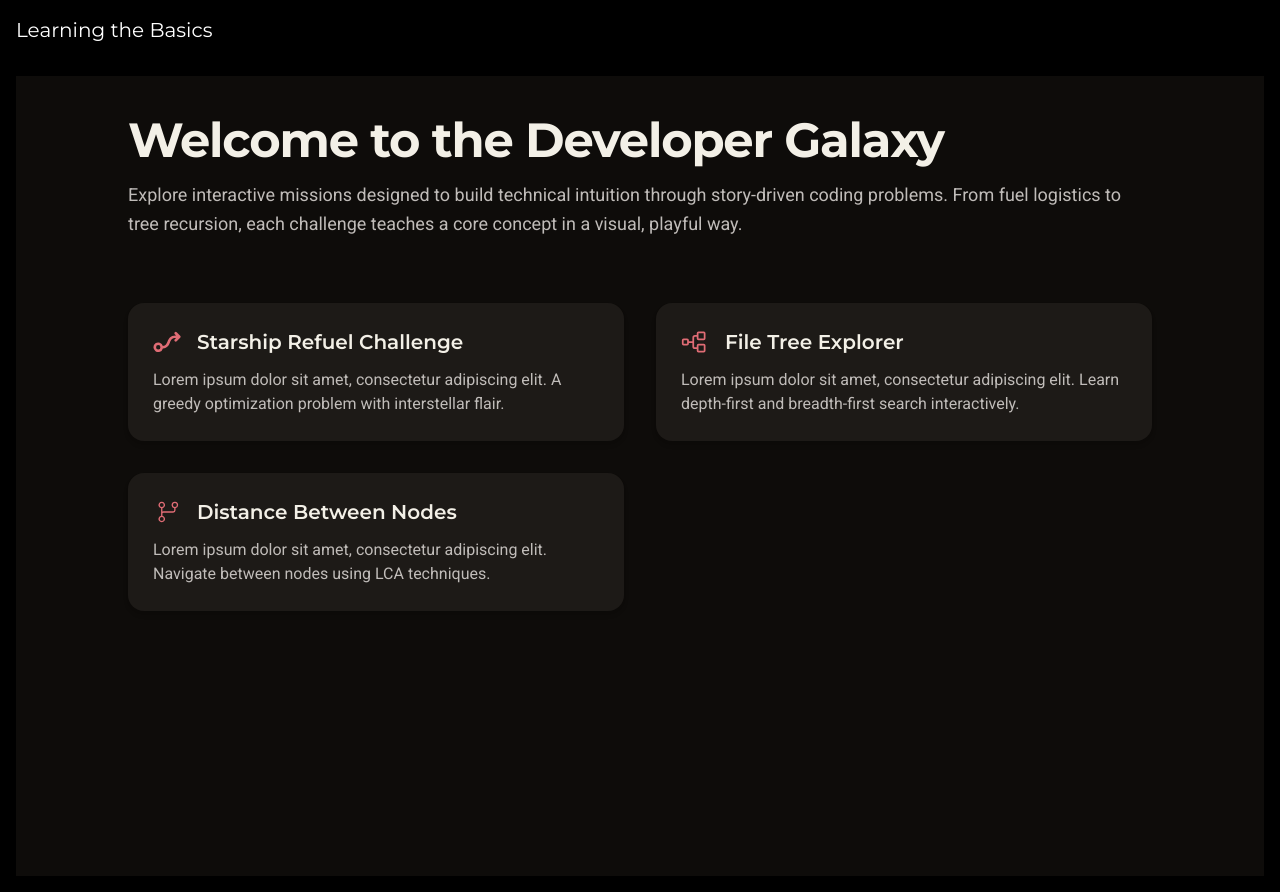
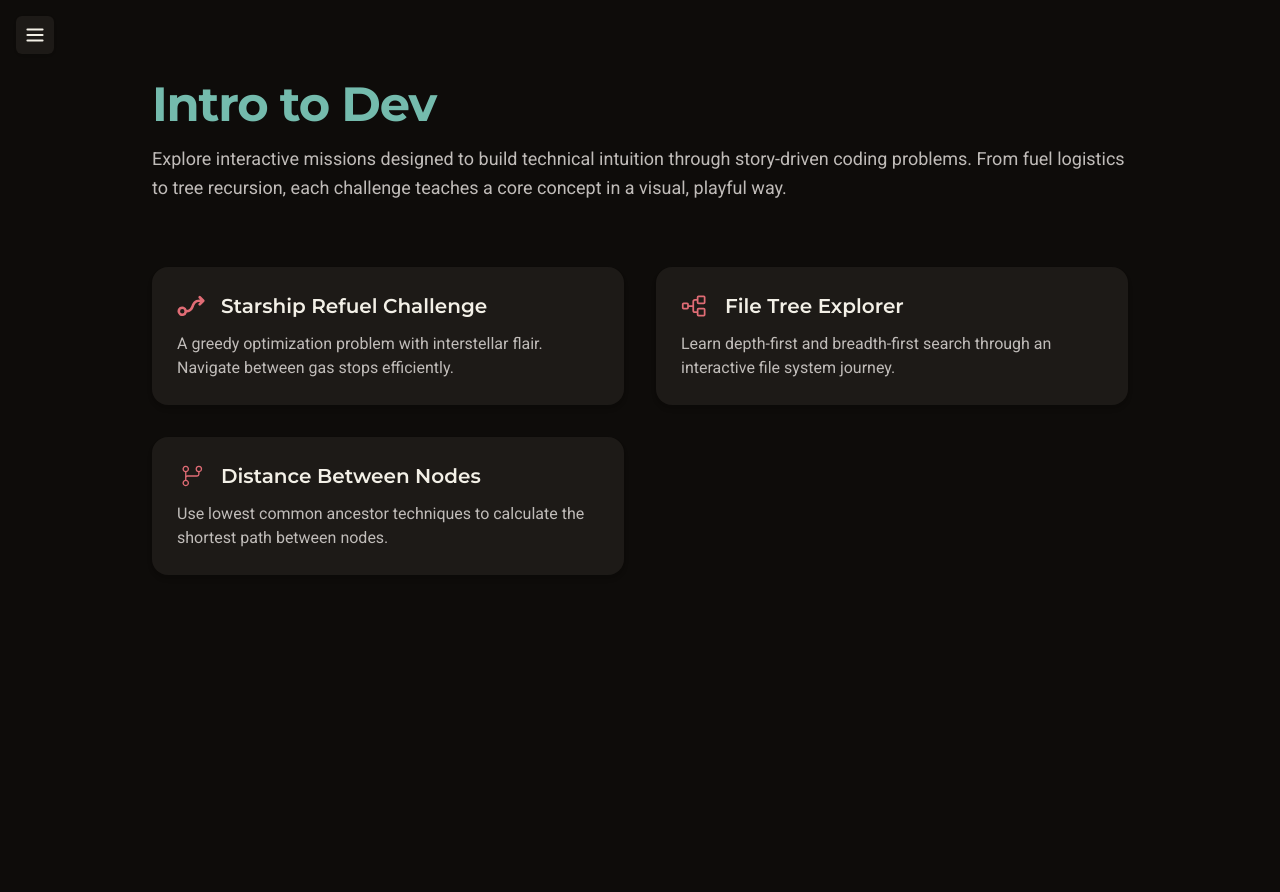
Before and after one commit to aftongauntlett/react-tutorial, a React (Vite) app: page / in a window 1280 px wide. Built offline with nearby package versions, Linux system fonts and the light colour scheme.

Commit message:
feat: implement toggleable SideNav with layout and homepage spacing improvements

```diff
--- /dev/null
+++ b/src/components/shared/SideNav.tsx
@@ -0,0 +1,89 @@
+/**
+ * SideNav.tsx
+ *
+ * A responsive, theme-aware sidebar that overlays content when toggled.
+ * Built using Tailwind utilities and React state. Accessible, styled with smooth transitions.
+ */
+
+import { useState } from 'react';
+import { Link, useLocation } from 'react-router-dom';
+import { PiListBold, PiXBold } from 'react-icons/pi';
+import clsx from 'clsx';
+
+export default function SideNav() {
+  const [isOpen, setIsOpen] = useState(false);
+  const { pathname } = useLocation();
+
+  const navItems = [
+    { to: '/', label: 'Home' },
+    { to: '/distance-optimization', label: 'Refuel Challenge' },
+    { to: '/file-tree-explorer', label: 'File Tree Explorer' },
+    { to: '/tree-traversal', label: 'Distance Between Nodes' }
+  ];
+
+  return (
+    <>
+      {/* Toggle Button (always accessible) */}
+      <button
+        onClick={() => setIsOpen(true)}
+        className="fixed top-4 left-4 z-40 p-2 rounded-md bg-[var(--color-surface)] text-[var(--color-text)] shadow focus:outline-none focus:ring-2 focus:ring-[var(--color-primary)]"
+        aria-label="Open navigation menu"
+        aria-expanded={isOpen}
+      >
+        <PiListBold size={22} />
+      </button>
+
+      {/* Sidebar */}
+      <div
+        className={clsx(
+          'fixed inset-0 z-50 flex transition-transform duration-300',
+          isOpen ? 'translate-x-0' : '-translate-x-full'
+        )}
+        role="dialog"
+        aria-modal="true"
+        aria-hidden={!isOpen}
+      >
+        {/* Sidebar panel */}
+        <aside className="w-64 h-full bg-[var(--color-surface)] text-[var(--color-text)] shadow-lg flex flex-col">
+          {/* Header with Close Button */}
+          <div className="flex items-center justify-between px-4 py-4 border-b border-[var(--color-line)]">
+            <span className="text-sm font-semibold text-[var(--color-primary)]">Menu</span>
+            <button
+              onClick={() => setIsOpen(false)}
+              className="p-2 rounded-md hover:bg-[var(--color-line)] transition"
+              aria-label="Close navigation menu"
+            >
+              <PiXBold size={20} />
+            </button>
+          </div>
+
+          {/* Navigation Links */}
+          <nav className="flex-1 overflow-y-auto px-4 py-6 space-y-2" aria-label="Main navigation">
+            {navItems.map(({ to, label }) => (
+              <Link
+                key={to}
+                to={to}
+                onClick={() => setIsOpen(false)}
+                className={clsx(
+                  'block px-3 py-2 rounded-md text-sm transition-colors duration-200',
+                  pathname === to
+                    ? 'bg-[var(--color-line)] font-medium'
+                    : 'hover:bg-[var(--color-line)]'
+                )}
+              >
+                {label}
+              </Link>
+            ))}
+          </nav>
+        </aside>
+
+        {/* Backdrop (click to close) */}
+        <div
+          className="flex-1 bg-black/50"
+          onClick={() => setIsOpen(false)}
+          aria-hidden="true"
+        />
+      </div>
+    </>
+  );
+}
--- a/src/layout/Layout.tsx
+++ b/src/layout/Layout.tsx
@@ -1,12 +1,24 @@
+// src/layout/Layout.tsx
+
+/**
+ * Layout.tsx
+ *
+ * Main layout wrapper for all pages. Includes the toggleable SideNav
+ * and a responsive max-width container for routed content.
+ */
+
 import { Outlet } from 'react-router-dom';
+import SideNav from '../components/shared/SideNav';
 
 export default function Layout() {
   return (
-    <div className="min-h-screen bg-black text-white font-body">
-      <header className="p-4 text-xl font-header">Learning the Basics</header>
-      <main className="p-4">
-        <Outlet />
+    <>
+      <SideNav />
+      <main className="min-h-screen px-6 py-10 md:px-10 lg:px-12 text-[var(--color-text)] bg-[var(--color-background)]">
+        <div className="max-w-5xl mx-auto">
+          <Outlet />
+        </div>
       </main>
-    </div>
+    </>
   );
 }
--- a/src/pages/Home.tsx
+++ b/src/pages/Home.tsx
@@ -1,65 +1,91 @@
+/**
+ * Home.tsx
+ *
+ * The main landing page for the Developer Galaxy site.
+ * Presents a grid of interactive coding problems that teach core concepts
+ * through visual and story-driven scenes. Each card links to a unique learning experience.
+ */
+
 import { Link } from 'react-router-dom';
-import { PiFlowArrowBold, PiTreeStructure, PiGitBranchLight } from 'react-icons/pi';
+import {
+  PiFlowArrowBold,       // Icon for distance optimization
+  PiTreeStructure,        // Icon for tree traversal
+  PiGitBranchLight        // Icon for file explorer
+} from 'react-icons/pi';
+import type { IconType } from 'react-icons';
 
+/**
+ * HomePage component – displays an overview of all available coding challenges.
+ */
 export default function HomePage() {
+  /**
+   * Array of coding problem card metadata.
+   * Each item contains a route, title, description, and icon.
+   */
+  const cardData: {
+    to: string;
+    title: string;
+    description: string;
+    Icon: IconType;
+  }[] = [
+    {
+      to: '/distance-optimization',
+      title: 'Starship Refuel Challenge',
+      description:
+        'A greedy optimization problem with interstellar flair. Navigate between gas stops efficiently.',
+      Icon: PiFlowArrowBold
+    },
+    {
+      to: '/file-tree-explorer',
+      title: 'File Tree Explorer',
+      description:
+        'Learn depth-first and breadth-first search through an interactive file system journey.',
+      Icon: PiTreeStructure
+    },
+    {
+      to: '/tree-traversal',
+      title: 'Distance Between Nodes',
+      description:
+        'Use lowest common ancestor techniques to calculate the shortest path between nodes.',
+      Icon: PiGitBranchLight
+    }
+  ];
+
   return (
-    <main className="w-full min-h-screen bg-[var(--color-background)] text-[var(--color-text)] px-6 py-10 font-roboto">
-      <div className="max-w-5xl mx-auto">
+    <main className="w-full min-h-screen bg-[var(--color-background)] text-[var(--color-text)] px-6 py-10 font-roboto overflow-hidden">
+      <div className="max-w-5xl mx-auto relative z-10">
+        {/* Page Header */}
         <header className="mb-16">
-          <h1 className="text-5xl font-bold font-montserrat tracking-tight mb-4">
-            Welcome to the Developer Galaxy
+          <h1 className="text-5xl font-bold font-montserrat tracking-tight mb-4 text-[var(--color-primary)]">
+            Intro to Dev
           </h1>
-          <p className="text-lg text-[var(--color-muted)] leading-relaxed">
+          <p className="text-lg text-[var(--color-muted)] leading-relaxed font-light">
             Explore interactive missions designed to build technical intuition through story-driven coding problems.
             From fuel logistics to tree recursion, each challenge teaches a core concept in a visual, playful way.
           </p>
         </header>
 
+        {/* Problem Cards */}
         <section className="grid gap-8 sm:grid-cols-2">
+          {cardData.map(({ to, title, description, Icon }) => (
             <Link
-            to="/distance-optimization"
-            className="group p-6 rounded-2xl bg-[var(--color-surface)] shadow-md border border-transparent hover:border-[var(--color-line)] transition-all duration-300 transform hover:scale-[1.02]"
+              key={to}
+              to={to}
+              className="group p-6 rounded-2xl bg-[var(--color-surface)] shadow-md border border-transparent
+                         hover:border-[var(--color-line)] transition-all duration-300 transform hover:scale-[1.02]"
             >
               <div className="flex items-center gap-4 mb-3">
-              <PiFlowArrowBold size={28} className="text-[var(--color-accent)] group-hover:scale-110 transition" />
-              <h2 className="text-xl font-semibold font-montserrat group-hover:text-[var(--color-accent)] transition">
-                Starship Refuel Challenge
+                <Icon
+                  size={28}
+                  className="text-[var(--color-accent)] group-hover:scale-110 transition"
+                />
+                <h2 className="text-xl font-semibold font-montserrat group-hover:text-[var(--color-primary)] transition">
+                  {title}
                 </h2>
               </div>
-            <p className="text-[var(--color-muted)] text-body">
-              Lorem ipsum dolor sit amet, consectetur adipiscing elit. A greedy optimization problem with interstellar flair.
-            </p>
+              <p className="text-[var(--color-muted)] text-body">{description}</p>
             </Link>
-
-          <Link
-            to="/file-tree-explorer"
-            className="group p-6 rounded-2xl bg-[var(--color-surface)] shadow-md border border-transparent hover:border-[var(--color-line)] transition-all duration-300 transform hover:scale-[1.02]"
-          >
-            <div className="flex items-center gap-4 mb-3">
-              <PiTreeStructure size={28} className="text-[var(--color-accent)] group-hover:scale-110 transition" />
-              <h2 className="text-xl font-semibold font-montserrat group-hover:text-[var(--color-accent)] transition">
-                File Tree Explorer
-              </h2>
-            </div>
-            <p className="text-[var(--color-muted)] text-body">
-              Lorem ipsum dolor sit amet, consectetur adipiscing elit. Learn depth-first and breadth-first search interactively.
-            </p>
-          </Link>
-
-          <Link
-            to="/tree-traversal"
-            className="group p-6 rounded-2xl bg-[var(--color-surface)] shadow-md border border-transparent hover:border-[var(--color-line)] transition-all duration-300 transform hover:scale-[1.02]"
-          >
-            <div className="flex items-center gap-4 mb-3">
-              <PiGitBranchLight size={28} className="text-[var(--color-accent)] group-hover:scale-110 transition" />
-              <h2 className="text-xl font-semibold font-montserrat group-hover:text-[var(--color-accent)] transition">
-                Distance Between Nodes
-              </h2>
-            </div>
-            <p className="text-[var(--color-muted)] text-body">
-              Lorem ipsum dolor sit amet, consectetur adipiscing elit. Navigate between nodes using LCA techniques.
-            </p>
-          </Link>
+          ))}
         </section>
       </div>
     </main>
```
Lines whose indentation alone changed are shown as unchanged.
